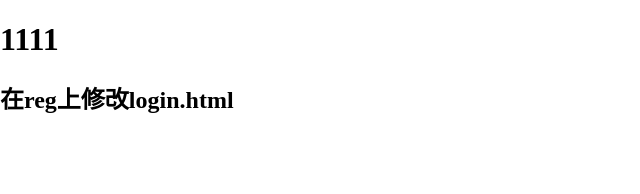
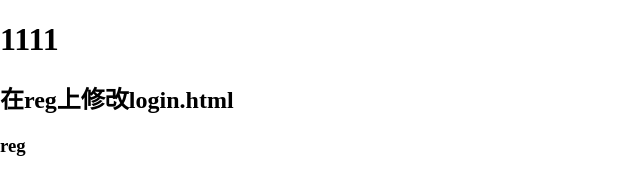
Before and after one commit to LOo-hue/project_02, a plain HTML site: page login.html in a window 1280 px wide. Shown: the full height of the page, 0-640 px from the left. Drawn offline with Linux system fonts and the light colour scheme.

Commit message:
reg上修改

```diff
--- a/login.html
+++ b/login.html
@@ -10,5 +10,6 @@
 <body>
     <h1>1111</h1>
     <h2>在reg上修改login.html</h2>
+    <h3>reg</h3>
 </body>
 </html>
```
